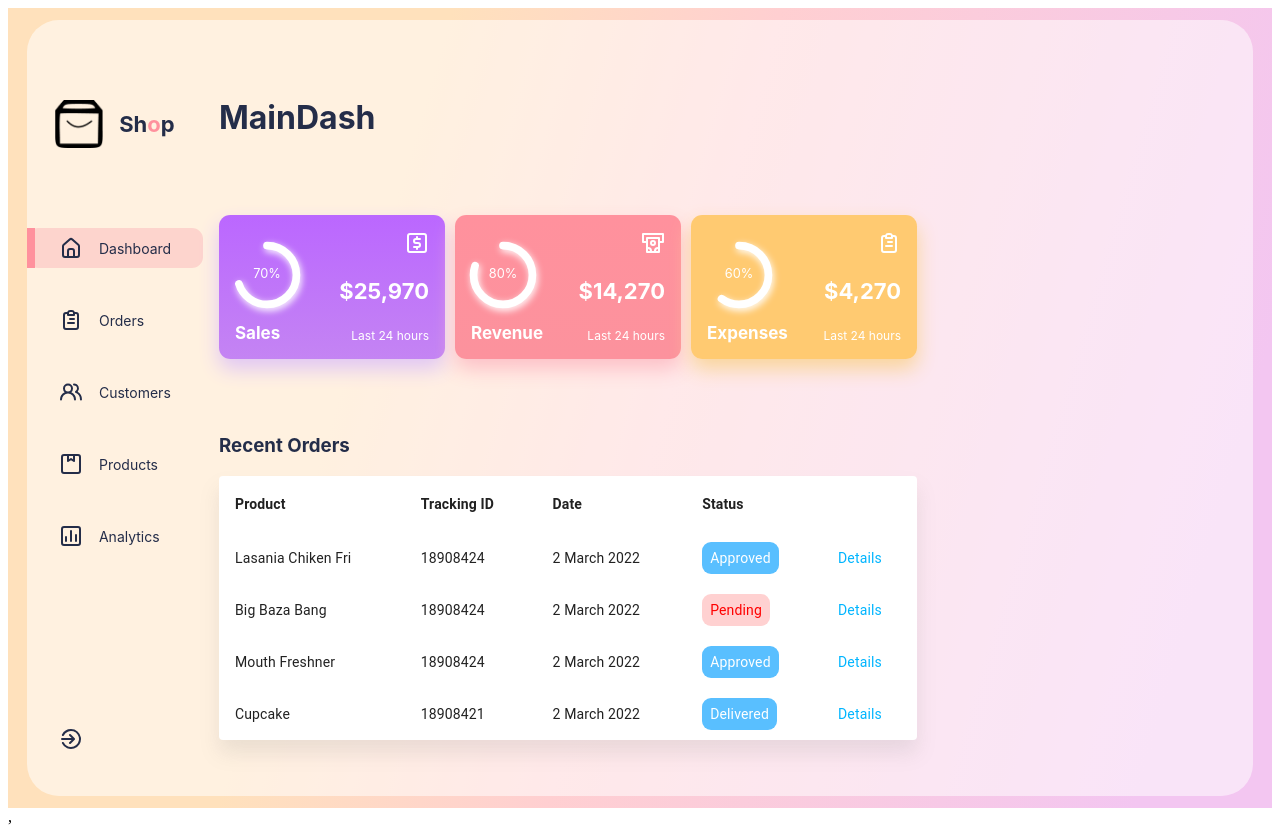
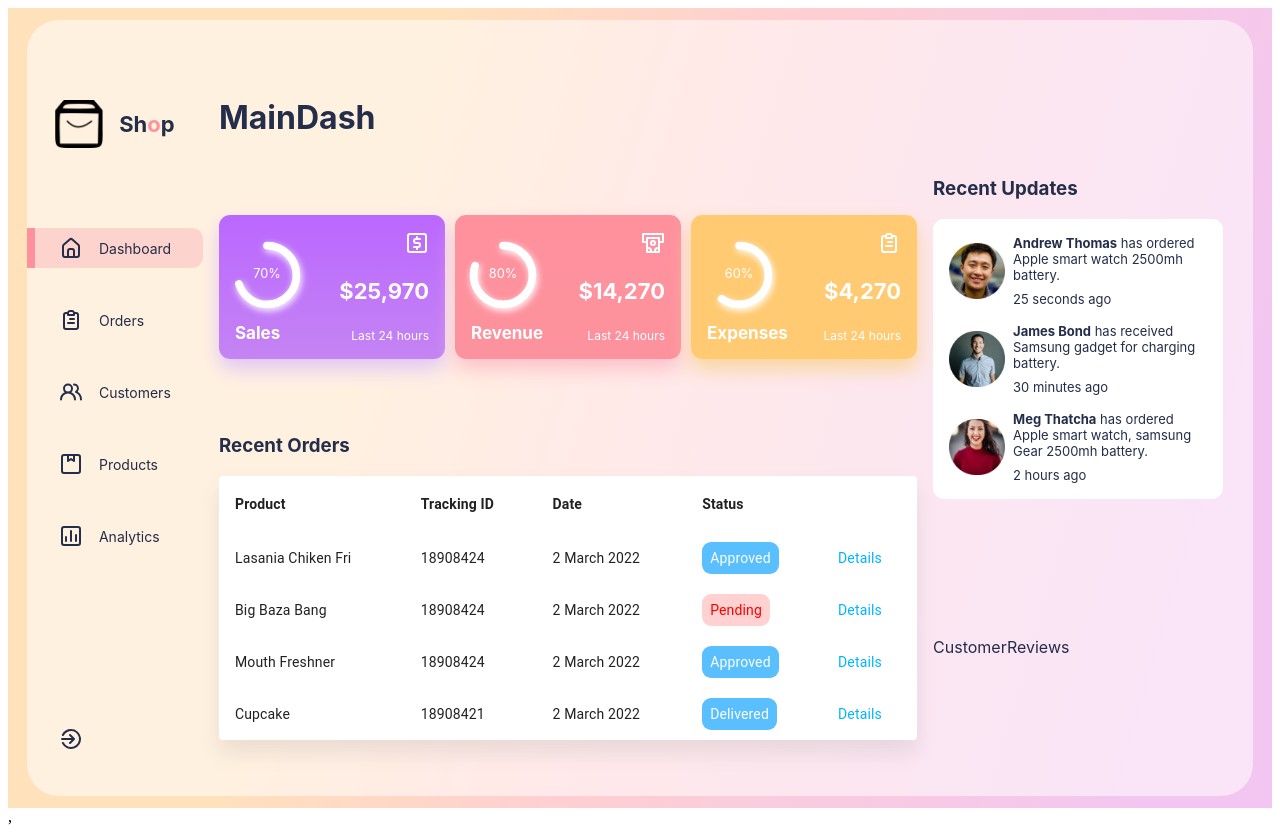
Before and after one commit to SolomonOjigbo/ecommerce-shop-dashboard, a React (Create React App) app: page / in a window 1280 px wide. Built offline with nearby package versions, Linux system fonts and the light colour scheme.

Commit message:
Completed the UpdatesCard component on the RightSideBar section

```diff
--- a/src/App.js
+++ b/src/App.js
@@ -1,5 +1,6 @@
 import "./App.css";
 import MainDash from "./components/MainDash/MainDash";
+import RightSideBar from "./components/RightSideBar/RightSideBar";
 import Sidebar from "./components/Sidebar/Sidebar";
 
 function App() {
@@ -8,7 +9,7 @@ function App() {
 			<div className="AppGlass">
 				<Sidebar />
 				<MainDash />
-				<div></div>
+				<RightSideBar />
 			</div>
 		</div>
 	);
--- a/src/Data/Data.js
+++ b/src/Data/Data.js
@@ -9,6 +9,11 @@ import {
 
 // Analytics Cards imports
 import { UilUsdSquare, UilMoneyWithdrawal } from "@iconscout/react-unicons";
+
+// Recent Updates Imports
+import img1 from "../imgs/img1.png";
+import img2 from "../imgs/img2.png";
+import img3 from "../imgs/img3.png";
 
 //  Sidebar Menu Data
 export const SidebarData = [
@@ -86,3 +91,25 @@ export const cardsData = [
 		],
 	},
 ];
+
+// Recent Update Card Data
+export const UpdatesData = [
+	{
+		img: img1,
+		name: "Andrew Thomas",
+		noti: "has ordered Apple smart watch 2500mh battery.",
+		time: "25 seconds ago",
+	},
+	{
+		img: img2,
+		name: "James Bond",
+		noti: "has received Samsung gadget for charging battery.",
+		time: "30 minutes ago",
+	},
+	{
+		img: img3,
+		name: "Meg Thatcha",
+		noti: "has ordered Apple smart watch, samsung Gear 2500mh battery.",
+		time: "2 hours ago",
+	},
+];
--- /dev/null
+++ b/src/components/CustomerReviews/CustomerReviews.jsx
@@ -0,0 +1,7 @@
+import React from "react";
+
+const CustomerReviews = () => {
+	return <div>CustomerReviews</div>;
+};
+
+export default CustomerReviews;
--- /dev/null
+++ b/src/components/RightSideBar/RightSideBar.css
@@ -0,0 +1,6 @@
+.RightSide {
+	display: flex;
+	flex-direction: column;
+	width: 95%;
+	justify-content: space-evenly;
+}
--- /dev/null
+++ b/src/components/RightSideBar/RightSideBar.jsx
@@ -0,0 +1,20 @@
+import React from "react";
+import "./RightSideBar.css";
+import CustomerReviews from "../CustomerReviews/CustomerReviews";
+import Updates from "../Updates/Updates";
+
+const RightSideBar = () => {
+	return (
+		<div className="RightSide">
+			<div>
+				<h3> Recent Updates</h3>
+				<Updates />
+			</div>
+			<div>
+				<CustomerReviews />
+			</div>
+		</div>
+	);
+};
+
+export default RightSideBar;
--- /dev/null
+++ b/src/components/Updates/Updates.css
@@ -0,0 +1,26 @@
+.Updates {
+	width: 85%;
+	background: white;
+	border-radius: 0.7rem;
+	padding: 1rem;
+	gap: 1rem;
+	display: flex;
+	flex-direction: column;
+	font-size: 13px;
+}
+
+.update {
+	display: flex;
+	justify-content: center;
+	align-items: center;
+	gap: 0.5rem;
+}
+
+.update > img {
+	height: 3.5rem;
+	width: 3.5rem;
+}
+
+.noti > div > span:nth-of-type(1) {
+	font-weight: bold;
+}
--- /dev/null
+++ b/src/components/Updates/Updates.jsx
@@ -0,0 +1,26 @@
+import React from "react";
+import "./Updates.css";
+import { UpdatesData } from "../../Data/Data";
+
+const Updates = () => {
+	return (
+		<div className="Updates">
+			{UpdatesData.map((update) => {
+				return (
+					<div className="update">
+						<img src={update.img} alt="profile" />
+						<div className="noti">
+							<div style={{ marginBottom: "0.5rem" }}>
+								<span>{update.name}</span>
+								<span> {update.noti}</span>
+							</div>
+							<span>{update.time}</span>
+						</div>
+					</div>
+				);
+			})}
+		</div>
+	);
+};
+
+export default Updates;
```
Also changed, not shown: src/components/CustomerReviews/CustomerReviews.css (added).
